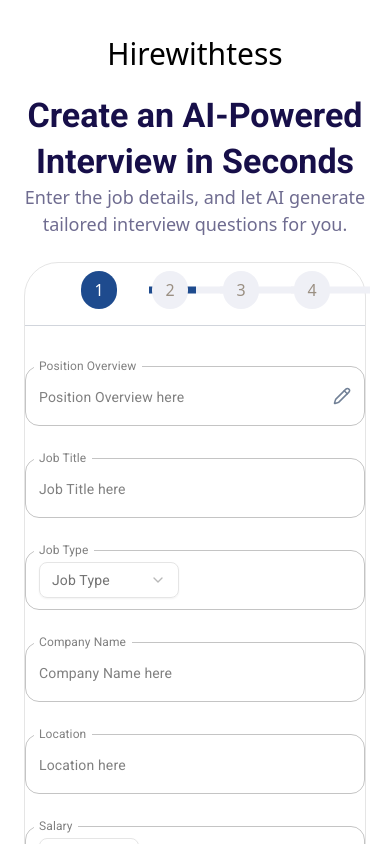
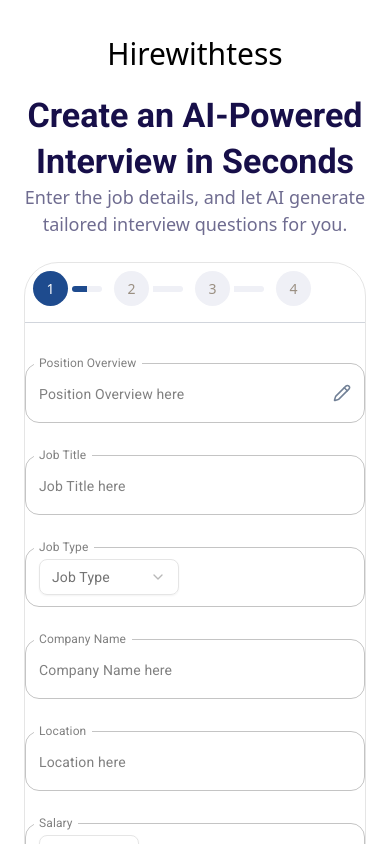
Before and after one commit to sayyamButt317/hire-with-tess-frontend, a Next.js app: page /interview in a window 390 px wide. Shown: the top 844 px of the page. Built offline with nearby package versions, Linux system fonts and the light colour scheme.

Commit message:
responsive stepper

```diff
--- a/src/app/globals.css
+++ b/src/app/globals.css
@@ -2,8 +2,6 @@
 @import "tw-animate-css";
 
 @custom-variant dark (&:is(.dark *));
-@tailwind base;
-@tailwind components;
 @tailwind utilities;
 
 :root {
@@ -48,8 +46,6 @@
 @theme inline {
   --color-background: var(--background);
   --color-foreground: var(--foreground);
-  --font-sans: var(--font-geist-sans);
-  --font-mono: var(--font-geist-mono);
   --color-sidebar-ring: var(--sidebar-ring);
   --color-sidebar-border: var(--sidebar-border);
   --color-sidebar-accent-foreground: var(--sidebar-accent-foreground);
@@ -84,10 +80,6 @@
   --radius-lg: var(--radius);
   --radius-xl: calc(var(--radius) + 4px);
 }
-
-/* body {
-  @apply bg-gradient-to-br from-[var(--custom-orange)] via-[var(--custom-pink)] to-[var(--custom-blue)];
-} */
 
 @layer components {
   .bg-tess-blue {
--- a/src/app/interview/component/customformInput.tsx
+++ b/src/app/interview/component/customformInput.tsx
@@ -5,7 +5,7 @@ import InputAdornment from "@mui/material/InputAdornment";
 import { Select, SelectTrigger, SelectValue, SelectContent, SelectItem } from "@/components/ui/select";
 import FormControl from "@mui/material/FormControl";
 import { useSkillStore } from "@/store/InputStore";
-import { useRef } from "react";
+import React, { useRef } from "react";
 
 interface CustomInputProps {
     name: string;
--- a/src/app/interview/component/stepper.tsx
+++ b/src/app/interview/component/stepper.tsx
@@ -1,11 +1,13 @@
 export default function Stepper({ currentStep }: { currentStep: number }) {
     return (
-        <ol className="flex items-center w-full max-w-3xl ml-14">
+        <ol className="flex items-center justify-between w-full max-w-3xl mx-auto px-2 sm:px-4">
             {[1, 2, 3, 4].map((step, index) => (
-                <li key={step} className="relative flex w-full items-center">
-
-                    <span
-                        className={`flex items-center justify-center w-[36px] h-[38px] lg:h-12 lg:w-12 rounded-full shrink-0
+                <li key={step} className="flex items-center w-full relative">
+                    {/* Step and connector */}
+                    <div className="flex items-center w-full">
+                        {/* Step Circle */}
+                        <div
+                            className={`z-10 flex items-center justify-center w-[35px] h-[35px] sm:w-[22px] sm:h-[22px] lg:w-12 lg:h-12 rounded-full shrink-0 text-sm sm:text-xs
                                 ${
                                 step < currentStep
                                     ? "bg-[#1e4b8e] text-white"
@@ -15,25 +17,27 @@ export default function Stepper({ currentStep }: { currentStep: number }) {
                             }`}
                         >
                             {step}
-          </span>
+                        </div>
 
-
+                        {/* Line between steps */}
                         {index < 3 && (
-                        <div className="absolute left-[44px] top-1/2 -translate-y-1/2 w-[103px] h-[7px] flex">
-
+                            <div className="flex items-center mx-1 w-[30px] sm:w-[40px] md:w-[80px] lg:w-[120px] xl:w-[150px] h-[6px] sm:h-[4px]">
+                                {/* Left half of the line */}
                                 <div
-                                className={`h-full w-1/2 ml-6 ${
-                                    step <= currentStep ? "bg-[#1e4b8e]" : "bg-[#EFF0F6]"
+                                    className={`h-full w-1/2 ${
+                                        step <= currentStep ? "bg-[#1e4b8e] rounded-l-full" : "bg-[#EFF0F6]"
                                     }`}
                                 ></div>
 
+                                {/* Right half of the line */}
                                 <div
-                                className={`h-full w-1/3 ${
-                                    step < currentStep ? "bg-[#1e4b8e]" : "bg-[#EFF0F6]"
+                                    className={`h-full w-1/2 ${
+                                        step < currentStep ? "bg-[#1e4b8e]" : "bg-[#EFF0F6] rounded-r-full"
                                     }`}
                                 ></div>
                             </div>
                         )}
+                    </div>
                 </li>
             ))}
         </ol>
```
Lines whose indentation alone changed are shown as unchanged.
